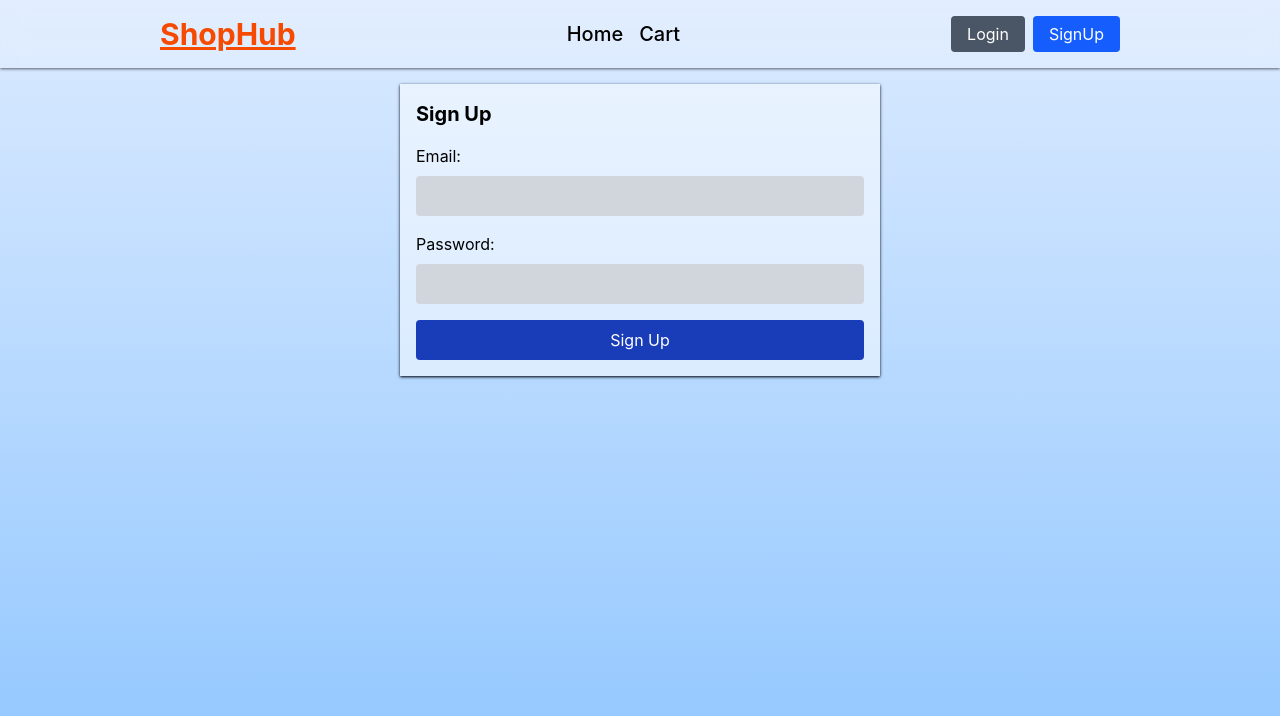
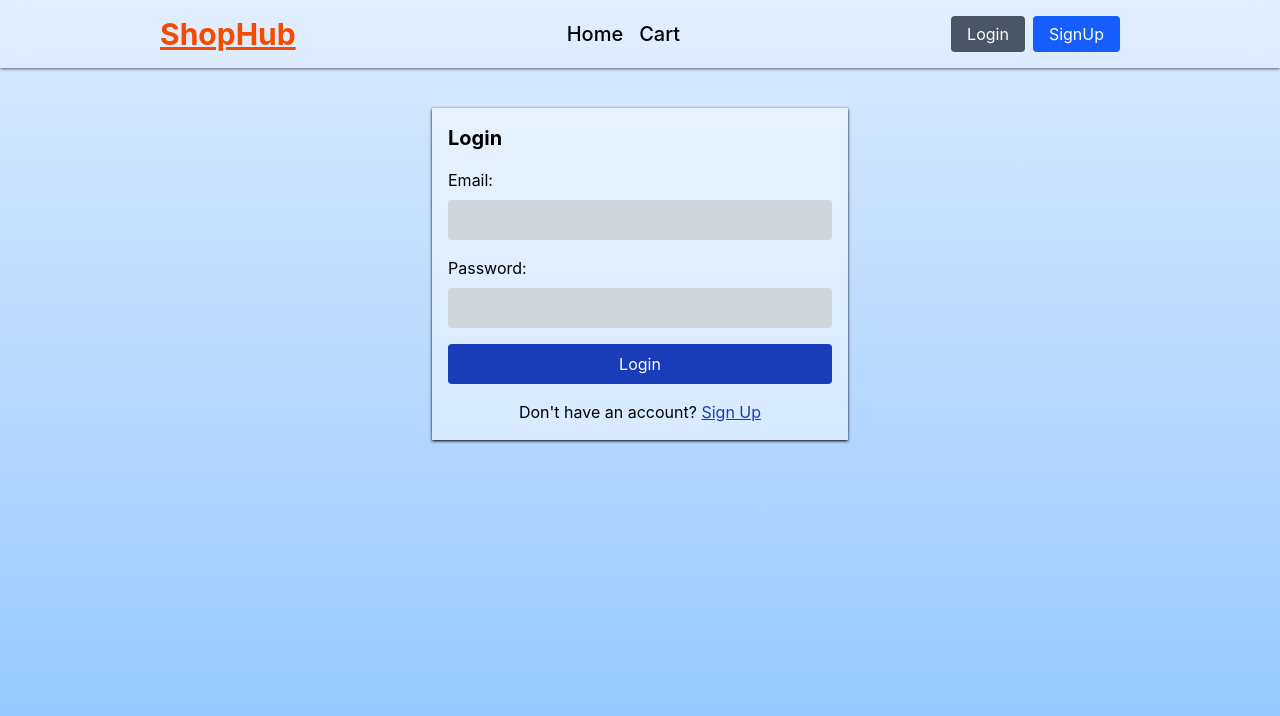
Before and after one commit to pusha31501/ecommerce, a React (Vite) app: page /auth in a window 1280 px wide. Shown: the top 716 px of the page. Built offline with nearby package versions, Linux system fonts and the light colour scheme.

Commit message:
added Auth

```diff
--- a/package.json
+++ b/package.json
@@ -13,6 +13,7 @@
     "@tailwindcss/vite": "^4.2.1",
     "react": "^19.2.0",
     "react-dom": "^19.2.0",
+    "react-hook-form": "^7.71.2",
     "react-router-dom": "^7.13.1",
     "tailwindcss": "^4.2.1"
   },
--- a/src/App.jsx
+++ b/src/App.jsx
@@ -3,16 +3,19 @@ import Auth from "./pages/Auth";
 import Checkout from "./pages/Checkout";
 import Homes from "./pages/Homes";
 import Navbar from "./components/Navbar";
+import AuthProvider from "./context/AuthContext";
 
 const App = () => {
   return (
     <div className="min-h-screen flex flex-col bg-linear-to-b from-blue-100 to-blue-300">
+      <AuthProvider>
         <Navbar />
         <Routes>
           <Route path="/" element={<Homes />} />
           <Route path="/auth" element={<Auth />} />
           <Route path="/checkout" element={<Checkout />} />
         </Routes>
+      </AuthProvider>
     </div>
   );
 };
--- a/src/components/Navbar.jsx
+++ b/src/components/Navbar.jsx
@@ -1,4 +1,3 @@
-import React from "react";
 import { Link } from "react-router-dom";
 
 const Navbar = () => {
--- /dev/null
+++ b/src/context/AuthContext.jsx
@@ -0,0 +1,48 @@
+import { createContext, useState } from "react";
+
+export const AuthContext = createContext(null);
+
+export default function AuthProvider({ children }) {
+  const [user, setUser] = useState(
+    localStorage.getItem("currentUserEmail")
+      ? { email: localStorage.getItem("currentUserEmail") }
+      : null,
+  );
+
+  const signup = (email, password) => {
+    const users = JSON.parse(localStorage.getItem("users") || "[]");
+
+    if (users.find((u) => u.email === email)) {
+      return { success: false, error: "Email Already exists" };
+    }
+    const newUser = { email, password };
+
+    users.push(newUser);
+    localStorage.setItem("users", JSON.stringify(users));
+    localStorage.setItem("currentUserEmail", email);
+    setUser({ email });
+
+    return { success: true };
+  };
+  const login = (email, password) => {
+    const users = JSON.parse(localStorage.getItem("users") || "[]");
+    const user = users.find(
+      (u) => u.email === email && u.password === password,
+    );
+    if (!user) {
+      return { success: false, error: "invalid email & password" };
+    }
+    localStorage.setItem("currentUserEmail", email);
+    setUser({ email });
+    return { success: true };
+  };
+  const logout = () => {
+    localStorage.removeItem("currentUserEmail");
+    setUser(null);
+  };
+  return (
+    <AuthContext.Provider value={{ signup, user, logout, login }}>
+      {children}
+    </AuthContext.Provider>
+  );
+}
--- a/src/pages/Auth.jsx
+++ b/src/pages/Auth.jsx
@@ -1,31 +1,111 @@
-import React from "react";
+import React, { useContext, useState } from "react";
+import { useForm } from "react-hook-form";
+import { AuthContext } from "../context/AuthContext";
+import { useNavigate } from "react-router-dom";
 
 const Auth = () => {
+  const [mode, setMode] = useState("login");
+  const { signup, user, logout, login } = useContext(AuthContext);
+  const [error, setError] = useState(null);
+  const {
+    register,
+    handleSubmit,
+    formState: { errors },
+  } = useForm();
+  const navigate = useNavigate();
+  function onSubmit(data) {
+    setError(null);
+    let result;
+
+    if (mode === "signup") {
+      result = signup(data.email, data.password);
+    } else {
+      result = login(data.email, data.password);
+    }
+    if (result.success) {
+      navigate("/");
+    } else {
+      setError(result.error);
+    }
+    console.log(result);
+  }
   return (
-    <div className="mx-auto max-w-2xl mt-4 bg-white/50 shadow-sm shadow-gray-900 p-4">
-      <div className="w-md flex flex-col">
-        <h1 className="font-bold text-xl">Sign Up</h1>
-        <form>
+    <div className="mx-auto max-w-xl mt-10 bg-white/50 shadow-sm shadow-gray-900 p-4">
+      <div className="w-sm flex flex-col">
+        <h1 className="font-bold text-xl">
+          {mode === "signup" ? "Sign Up" : "Login"}
+        </h1>
+
+        <form onSubmit={handleSubmit(onSubmit)}>
           <div className="flex flex-col space-y-2 mt-4">
             <label htmlFor="email">Email:</label>
             <input
               type="email"
               id="email"
+              {...register("email", { required: "Email is required" })}
               className="bg-gray-300 p-2 focus:outline-0 rounded-sm"
             />
+            {errors.email && (
+              <span className="text-red-600 text-sm">
+                {errors.email.message}
+              </span>
+            )}
+            {error && <p className="text-red-600">{error}</p>}
           </div>
           <div className="flex flex-col space-y-2 mt-4">
             <label htmlFor="password">Password:</label>
             <input
               type="password"
               id="password"
+              {...register("password", {
+                required: "Password is required",
+                minLength: {
+                  value: 6,
+                  message: "Password atleast 6 characters",
+                },
+                maxLength: {
+                  value: 12,
+                  message: "Password must be less than 12 characters",
+                },
+              })}
               className="bg-gray-300 p-2 focus:outline-0 rounded-sm"
             />
+            {errors.password && (
+              <span className="text-red-600 text-sm">
+                {errors.password.message}
+              </span>
+            )}
           </div>
-          <button className="bg-blue-800 text-white rounded-sm w-full py-2 mt-4 hover:bg-blue-900 transition-all duration-300">
-            Sign Up
+          <button
+            type="submit"
+            className="bg-blue-800 cursor-pointer text-white rounded-sm w-full py-2 mt-4 hover:bg-blue-900 transition-all duration-300"
+          >
+            {mode === "signup" ? "Sign Up" : "Login"}
           </button>
         </form>
+        <div className="mx-auto mt-4">
+          {mode === "signup" ? (
+            <p>
+              Already have an account?{" "}
+              <span
+                className="text-blue-800 underline cursor-pointer"
+                onClick={() => setMode("login")}
+              >
+                Login
+              </span>
+            </p>
+          ) : (
+            <p>
+              Don't have an account?{" "}
+              <span
+                className="text-blue-800 underline cursor-pointer"
+                onClick={() => setMode("signup")}
+              >
+                Sign Up
+              </span>
+            </p>
+          )}
+        </div>
       </div>
     </div>
   );
```
Also changed, not shown: 1 other file (tests, documents, lock files or other folders). Lines whose indentation alone changed are shown as unchanged.
